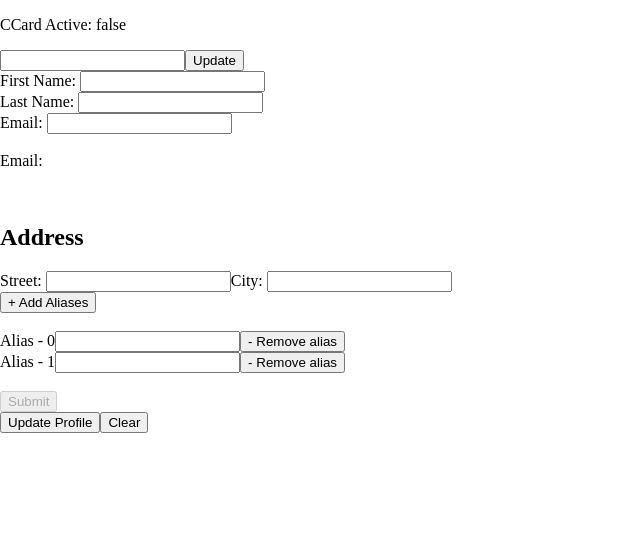
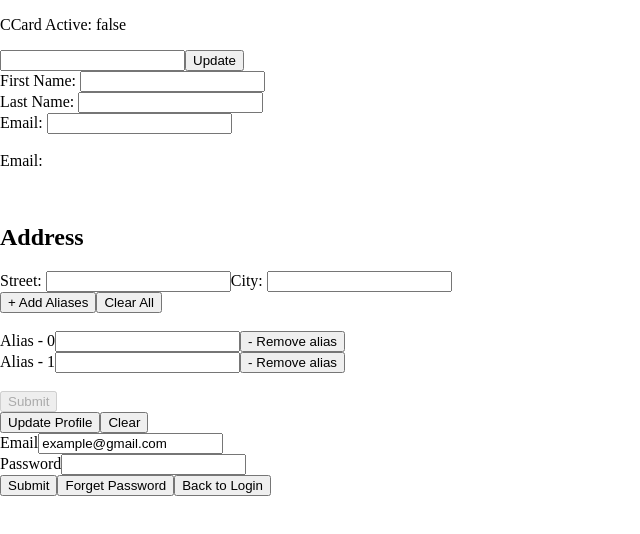
Before and after one commit to msvairam/angular_basic, an Angular app: page /form-concept in a window 1280 px wide. Shown: the top 534 px of the page, without its empty margins (0-640 px from the left). Built offline with nearby package versions, Linux system fonts and the light colour scheme.

Commit message:
Validate Input in Form

```diff
--- a/projects/domains/form-concept/form-concept.ts
+++ b/projects/domains/form-concept/form-concept.ts
@@ -1,12 +1,14 @@
 import { Component } from'@angular/core';
 import { NameEditor } from './usecase1/name-editor';
 import { ProfileEditor } from './usecase2/profile-editor';
+import { Login } from './usecase3/login';
 
 @Component({
-    imports: [NameEditor, ProfileEditor],
+    imports: [NameEditor, ProfileEditor, Login],
     template: `
         <app-name-editor/>
         <app-profile-editor />
+        <app-login />
     `,
 })
 export class FormConcept {
--- a/projects/domains/form-concept/usecase1/name-editor.ts
+++ b/projects/domains/form-concept/usecase1/name-editor.ts
@@ -10,9 +10,9 @@ import { FormControl, ReactiveFormsModule } from "@angular/forms";
     changeDetection: ChangeDetectionStrategy.OnPush,
 })
 export class NameEditor {
-    protected readonly name = new FormControl();
+    protected readonly name = new FormControl<string | null>(null); // Consider a control that is initialized to null
 
     protected updateValue() {
-        this.name.setValue('Vairamuthu');
+        this.name.setValue('Vairamuthu'); // Error.. Avoid <string | null>
     }
 }
--- a/projects/domains/form-concept/usecase2/profile-editor.ts
+++ b/projects/domains/form-concept/usecase2/profile-editor.ts
@@ -1,4 +1,4 @@
-import { Component, inject, ChangeDetectorRef  } from '@angular/core';
+import { Component, inject, ChangeDetectorRef } from '@angular/core';
 import { takeUntilDestroyed } from '@angular/core/rxjs-interop';
 import { ReactiveFormsModule, Validators, FormBuilder, FormArray } from '@angular/forms';
 import { MaskEmailPipe } from '../../../lib-common/pipe/mask-email';
@@ -7,44 +7,51 @@ import { MaskEmailPipe } from '../../../lib-common/pipe/mask-email';
   selector: 'app-profile-editor',
   template: `
     <!--<p>Form Status: {{profileForm.Status}}</p>-->
-    <form [formGroup]='profileForm' (ngSubmit)="submit()">
-        First Name: <input type="text" formControlName='firstName' /><br />
-        Last Name: <input type="text" formControlName='lastName' /><br />
-        Email: <input type="text" class="form-control" formControlName='userEmail' (blur)="onEmailBlur()" /><br/>
+    <form [formGroup]="profileForm" (ngSubmit)="submit()">
+      First Name: <input type="text" formControlName="firstName" /><br />
+      Last Name: <input type="text" formControlName="lastName" /><br />
+      Email:
+      <input
+        type="text"
+        class="form-control"
+        formControlName="userEmail"
+        (blur)="onEmailBlur()"
+      /><br />
       @if (profileForm.get('userEmail')?.invalid && profileForm.get('userEmail')?.touched) {
-            @if(profileForm.get('userEmail')?.errors?.['required']) {
+        @if (profileForm.get('userEmail')?.errors?.['required']) {
           <p style="color:red">Name is Required</p>
         }
-             @if(profileForm.get('userEmail')?.errors?.['email']) {
+        @if (profileForm.get('userEmail')?.errors?.['email']) {
           <p style="color:red">Email is Invalid</p>
         }
       }
       <br />
-        Email: <p>{{profileForm.get('userEmail')?.value ?? ''| maskEmail:1}}</p>
-        <div formGroupName='address'><br />
+      Email:
+      <p>{{ profileForm.get('userEmail')?.value ?? '' | maskEmail: 1 }}</p>
+      <div formGroupName="address">
+        <br />
         <h2>Address</h2>
         <label for="street">Street: </label>
-                <input type="text" formControlName='street' />
+        <input type="text" formControlName="street" />
         <label for="city">City: </label>
-         <input type="text" formControlName='city' />
+        <input type="text" formControlName="city" />
       </div>
-        <button (click)="addAliases();">+ Add Aliases</button>
+      <button (click)="addAliases()">+ Add Aliases</button>
+      <button (click)="clearAliases()">Clear All</button>
       <div formArrayName="aliases">
-            <br/>
+        <br />
         @for (alia of aliases.controls; track $index; let i = $index) {
-                <label for="alia-{{i}}">Alias - {{i}}</label>
-                <input id="alia-{{i}}" type="text" [formControlName]="i" />
+          <label for="alia-{{ i }}">Alias - {{ i }}</label>
+          <input id="alia-{{ i }}" type="text" [formControlName]="i" />
           <button (click)="removeAlias(i)">- Remove alias</button>
-                <br/>
-
+          <br />
         }
-            <br/>
+        <br />
       </div>
       <button [disabled]="!profileForm.valid">Submit</button>
     </form>
     <button id="update" (click)="updateProfile()">Update Profile</button>
     <button id="clear" (click)="clear()">Clear</button>
-
   `,
   imports: [ReactiveFormsModule, MaskEmailPipe],
 })
@@ -61,30 +68,40 @@ export class ProfileEditor {
   private readonly formBuilder = inject(FormBuilder);
   private readonly cd = inject(ChangeDetectorRef);
 
-    protected readonly profileForm  = this.formBuilder.group({
+  /*
+    TypeScript will enforce that you always handle the possibility that the control has become null.
+    If you want to make this control non-nullable, you may use the nonNullable option.
+    This will cause the control to reset to its initial value, instead of null:
+    */
+
+  protected readonly profileForm = this.formBuilder.nonNullable.group({
     firstName: ['', [Validators.required, Validators.pattern('^[A-Za-z]*$')]],
     lastName: [''],
     userEmail: ['', [Validators.required, Validators.email]],
-        address: this.formBuilder.group({
+    address: this.formBuilder.nonNullable.group({
       street: [''],
       city: [''],
     }),
     aliases: this.formBuilder.array([
-            this.formBuilder.control('', [Validators.required]),
-            this.formBuilder.control('', []),
+      this.formBuilder.nonNullable.control('', [Validators.required]),
+      this.formBuilder.nonNullable.control('', []),
     ]),
-    })
+  });
 
   get aliases() {
     return this.profileForm.get('aliases') as FormArray;
   }
 
   protected addAliases(): void {
-        this.aliases.push(this.formBuilder.control('', [Validators.required]));
+    this.aliases.push(this.formBuilder.nonNullable.control('', [Validators.required]));
   }
 
   protected removeAlias(index: number): void {
     this.aliases.removeAt(index);
+  }
+
+  protected clearAliases(): void {
+    this.aliases.clear();
   }
 
   protected onEmailBlur() {
@@ -92,7 +109,7 @@ export class ProfileEditor {
   }
 
   protected submit() {
-        if(this.profileForm.valid) {
+    if (this.profileForm.valid) {
       console.log(this.profileForm.getRawValue());
       console.log(this.profileForm.value);
     }
@@ -106,7 +123,7 @@ export class ProfileEditor {
       address: {
         street: 'Sengundram Nagar',
         city: 'Madurai',
-            }
+      },
     });
     this.profileForm.markAllAsTouched();
     this.profileForm.markAllAsDirty();
@@ -114,19 +131,20 @@ export class ProfileEditor {
 
   protected clear() {
     this.profileForm.reset();
+    console.log(this.profileForm.getRawValue());
   }
 
   ngAfterViewInit() {
     this.profileForm.get('address.street')?.setValidators([Validators.required]);
     this.profileForm.updateValueAndValidity();
+    // Update control only, don't notify parent or emit events
+    this.profileForm.updateValueAndValidity({onlySelf: true, emitEvent: false});
     // this.profileForm.get('address.street')?.clearValidators();
     //this.profileForm.updateValueAndValidity();
   }
 
   constructor() {
-        this.profileForm.valueChanges
-        .pipe(takeUntilDestroyed())
-        .subscribe(() => {
+    this.profileForm.valueChanges.pipe(takeUntilDestroyed()).subscribe(() => {
       console.log('Trigger Change Detector');
       console.log(this.profileForm.get('userEmail')?.errors);
       this.cd.markForCheck();
--- /dev/null
+++ b/projects/domains/form-concept/usecase3/login.ts
@@ -0,0 +1,52 @@
+import { Component, inject, ChangeDetectorRef } from '@angular/core';
+import { FormControl, ReactiveFormsModule, FormGroup } from '@angular/forms';
+
+interface iLoginForm {
+    email : FormControl<string>,
+    password?: FormControl<string>,
+}
+
+@Component({
+    selector: 'app-login',
+    standalone: true,
+    template: `
+    <form [formGroup]="loginForm">
+        <label for="email"> Email</label>
+        <input type="text" name="email" formControlName="email"/><br/>
+         @if(loginForm.contains('password')) {
+            <label for="password">Password</label>
+            <input type="text" name="password" formControlName="password"><br/>
+        }
+        <button (click)="loginSubmit()">Submit</button>
+        <button (click)="passwordControlRemove()">Forget Password</button>
+        <button (click)="passwordControlAdd()">Back to Login</button>
+</form>
+    `,
+    imports: [ReactiveFormsModule],
+})
+export class Login {
+
+    private readonly cd = inject(ChangeDetectorRef);
+
+    protected readonly loginForm = new FormGroup<iLoginForm>({
+        email: new FormControl('example@gmail.com',{ nonNullable: true }),
+        password: new FormControl('', { nonNullable: true }),
+    })
+
+    protected loginSubmit(): void {
+        console.log(this.loginForm.getRawValue());
+    }
+
+    protected passwordControlRemove(): void {
+        this.loginForm.removeControl('password');
+        this.loginForm.markAllAsTouched();
+        this.loginForm.markAllAsDirty();
+        this.cd.detectChanges();
+    }
+
+    protected passwordControlAdd() {
+        this.loginForm.addControl('password', new FormControl('', { nonNullable: true }));
+    }
+
+
+}
```
Lines whose indentation alone changed are shown as unchanged.
